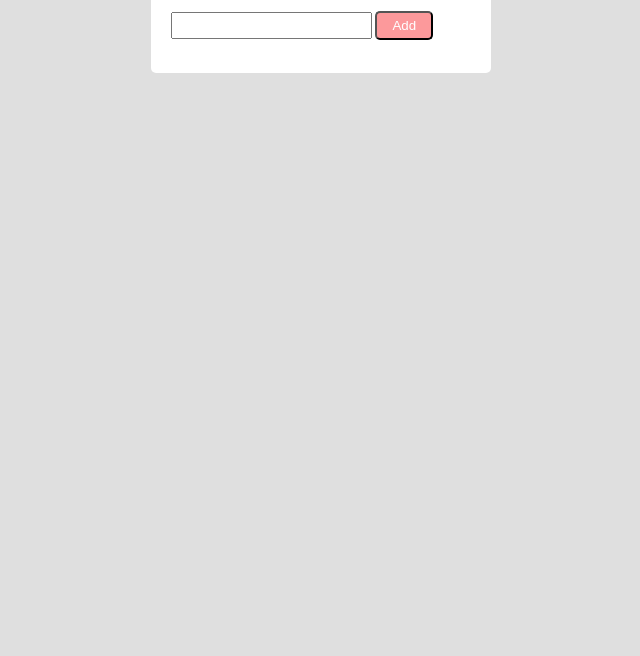
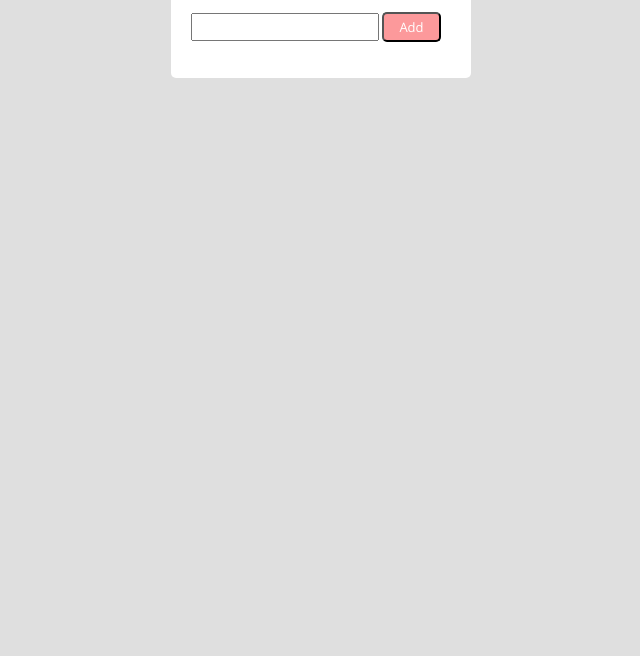
Before and after one commit to BhavaniPenugonda/to-do-list-app, a plain HTML site: page index.html in a window 1280 px wide. Shown: the part 144-800 px from the top of the page, without its empty margins (319-959 px from the left). Drawn offline with nearby package versions, Linux system fonts and the light colour scheme.

Commit message:
index.html
Bootstrap link tag is added in the head

```diff
--- a/index.html
+++ b/index.html
@@ -4,7 +4,8 @@
 <head>
 	<meta charset="utf-8">
 	<meta name="viewport" content="width=device-width">
-	<title>repl.it</title>
+	<title>To-do-list-app</title>
+	<link rel="stylesheet" href="https://cdn.jsdelivr.net/npm/bootstrap@4.3.1/dist/css/bootstrap.min.css" integrity="sha384-ggOyR0iXCbMQv3Xipma34MD+dH/1fQ784/j6cY/iJTQUOhcWr7x9JvoRxT2MZw1T" crossorigin="anonymous">
 	<link href="./css/styles.css" rel="stylesheet" type="text/css" />
 </head>
 
```
